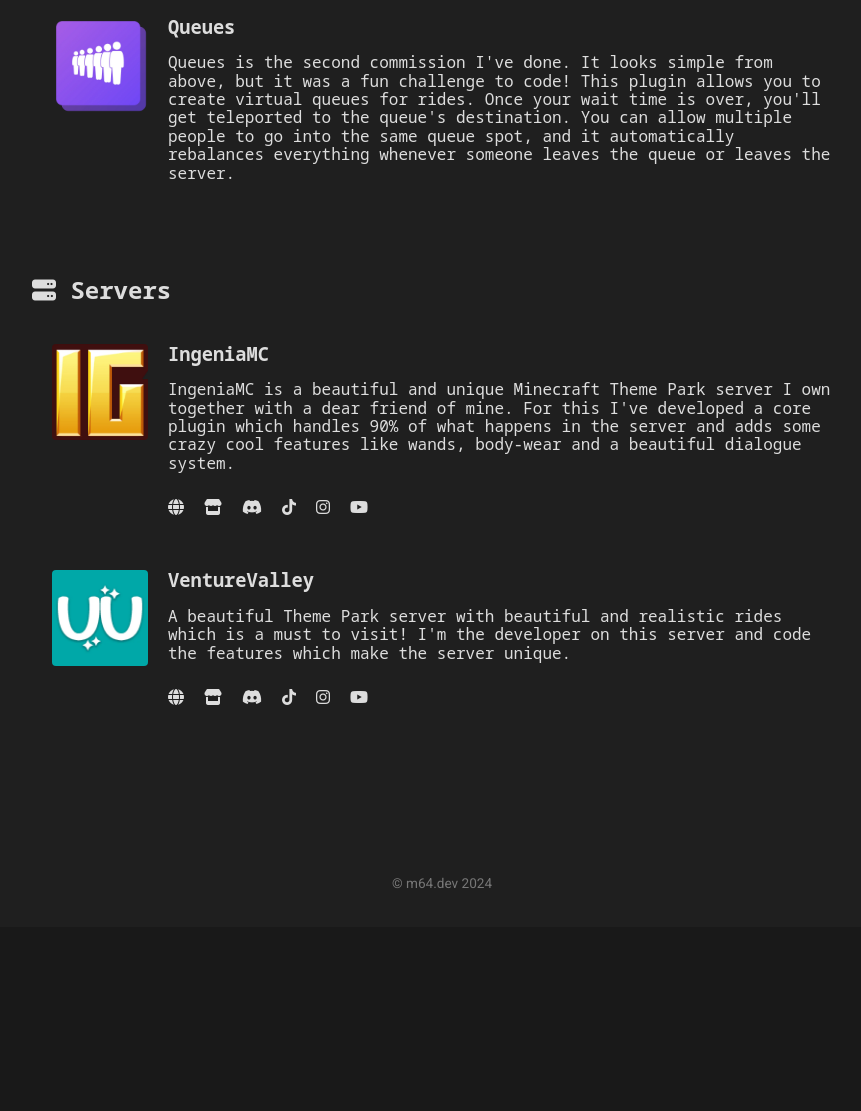
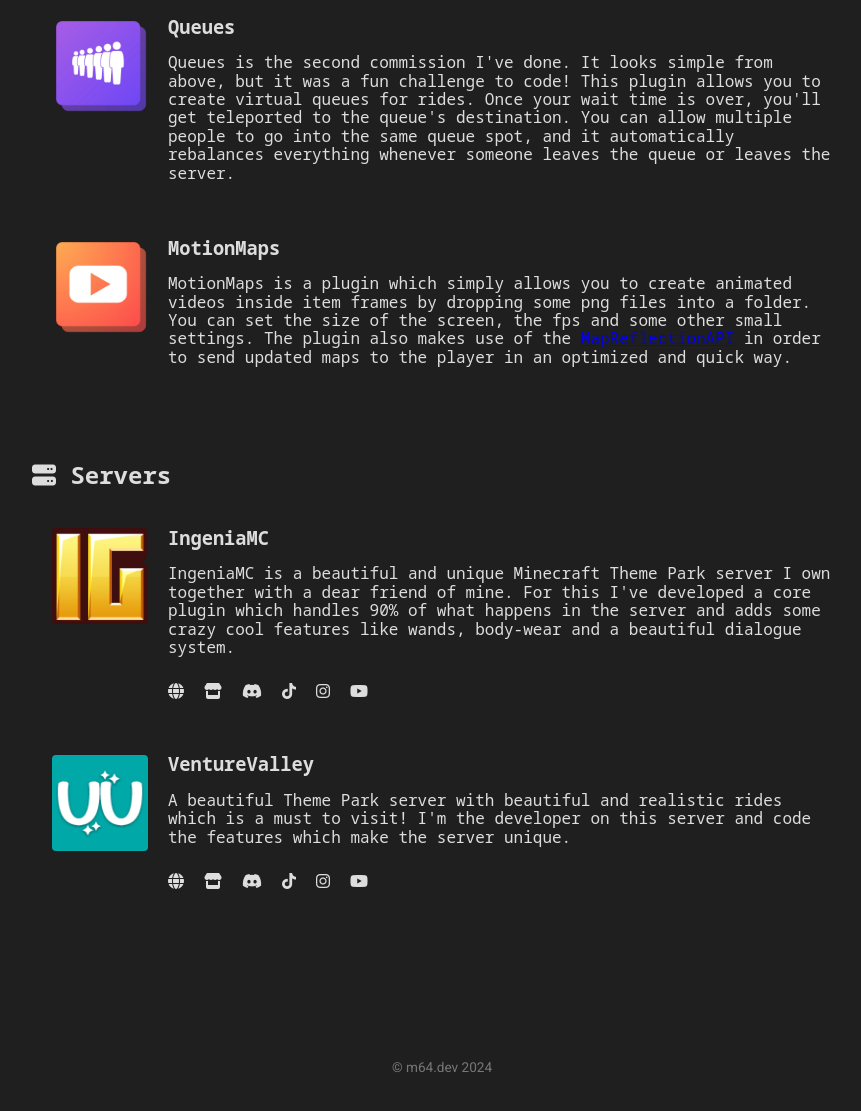
Before and after one commit to M64DiamondStar/M64Dev, a PHP site: page /projects in a window 1280 px wide. Shown: the part 1091-2202 px from the top of the page, without its empty margins (198-1059 px from the left). Before the commit the page ends 1980 px from the top, so only its background shows below. Run offline with PHP 8.4, Linux system fonts and the light colour scheme; some libraries are stand-ins or nearby versions.

Commit message:
Added MotionMaps as a new project

```diff
--- a/projects.php
+++ b/projects.php
@@ -162,6 +162,24 @@
                                     </p>
                             </div>
                         </section>
+
+                        <section class="project" id="motionmaps">
+                            <div>
+                                <picture>
+                                    <source type="image/webp" srcset="/assets/projects/motionmaps.webp">
+                                    <source type="image/jpg" srcset="/assets/projects/motionmaps.jpg">
+                                    <img class="project-icon" src="/assets/projects/motionmaps.jpg" alt="MotionMaps icon">
+                                </picture>
+                            </div>
+                            <div>
+                                <h3>MotionMaps</h3>
+                                    <p>MotionMaps is a plugin which simply allows you to create animated videos inside item frames by dropping some png files
+                                        into a folder. You can set the size of the screen, the fps and some other small settings. The plugin also makes use of
+                                        the <a href="https://github.com/SBDPlugins/MapReflectionAPI">MapReflectionAPI</a> in order to send updated maps to the
+                                        player in an optimized and quick way.
+                                    </p>
+                            </div>
+                        </section>
                     </section>
 
 
```
Also changed, not shown: assets/projects/motionmaps.jpg (added), assets/projects/motionmaps.webp (added), assets/projects/playermotion.jpg (added), assets/projects/playermotion.webp (added).
